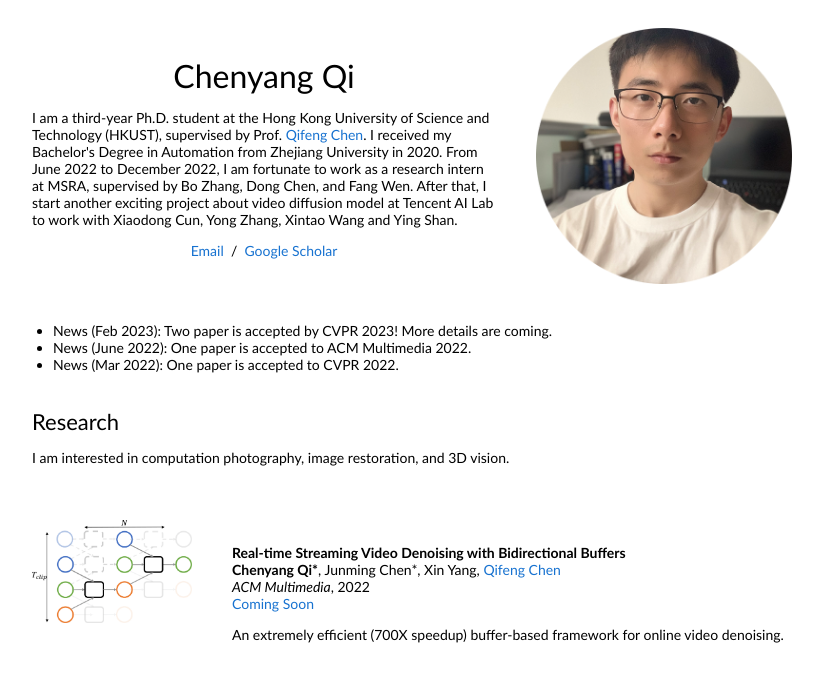
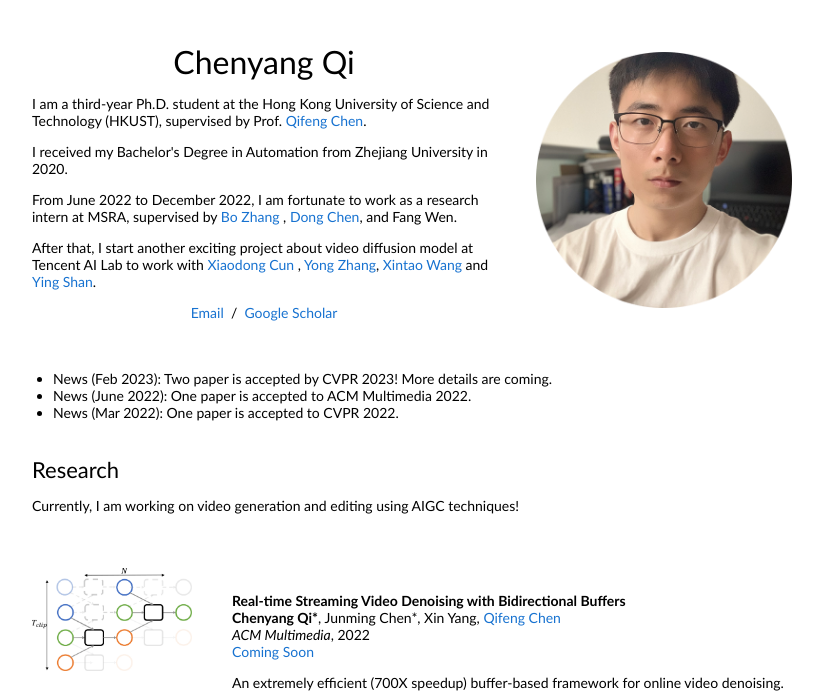
Before and after one commit to ChenyangQiQi/ChenyangQiQi.github.io, a plain HTML site: page index.html in a window 1280 px wide. Shown: the top 697 px of the page, without its empty margins (228-1051 px from the left). Drawn offline with Linux system fonts and the light colour scheme.

Commit message:
update introduction words

```diff
--- a/index.html
+++ b/index.html
@@ -21,9 +21,23 @@
                 <name>Chenyang Qi</name>
               </p>
               <p>I am a third-year Ph.D. student at the Hong Kong University of Science and Technology (HKUST), supervised by Prof. <a href="http://cqf.io">Qifeng Chen</a>.
+              </p>
+              <p>
                 I received my Bachelor's Degree in Automation from Zhejiang University in 2020.
-                From June 2022 to December 2022, I am fortunate to work as a research intern at MSRA, supervised by Bo Zhang, Dong Chen, and Fang Wen.
-                After that, I start another exciting project about video diffusion model at Tencent AI Lab to work with Xiaodong Cun, Yong Zhang, Xintao Wang and Ying Shan.
+              </p>
+              <p>
+                <!-- From June 2022 to December 2022, I am fortunate to work as a research intern at MSRA, supervised by Bo Zhang, Dong Chen, and Fang Wen. -->
+                From June 2022 to December 2022, I am fortunate to work as a research intern at MSRA, supervised by
+                <a href="https://bo-zhang.me/">Bo Zhang</a> , <a href="http://www.dongchen.pro">Dong Chen</a>, and Fang Wen.
+              </p>
+                After that, I start another exciting project about video diffusion model at Tencent AI Lab to work with
+                <!-- https://vinthony.github.io/academic/ -->
+                <!-- https://yzhang2016.github.io/ -->
+                <!-- https://xinntao.github.io/ -->
+                <!-- https://scholar.google.com/citations?user=4oXBp9UAAAAJ&hl=zh-CN -->
+                <a href="https://vinthony.github.io/academic/">Xiaodong Cun</a> , <a href="https://yzhang2016.github.io/">Yong Zhang</a>, <a href="https://xinntao.github.io/"> Xintao Wang </a>
+                and <a href="https://scholar.google.com/citations?user=4oXBp9UAAAAJ&hl=zh-CN">Ying Shan</a>.
+                <!-- Xiaodong Cun, Yong Zhang, Xintao Wang and Ying Shan. -->
               </p>
 
 
@@ -61,7 +75,7 @@
             <td style="padding:20px;width:100%;vertical-align:middle">
               <heading>Research</heading>
               <p>
-                I am interested in computation photography, image restoration, and 3D vision.
+                Currently, I am working on video generation and editing using AIGC techniques!
               </p>
             </td>
           </tr>
```
